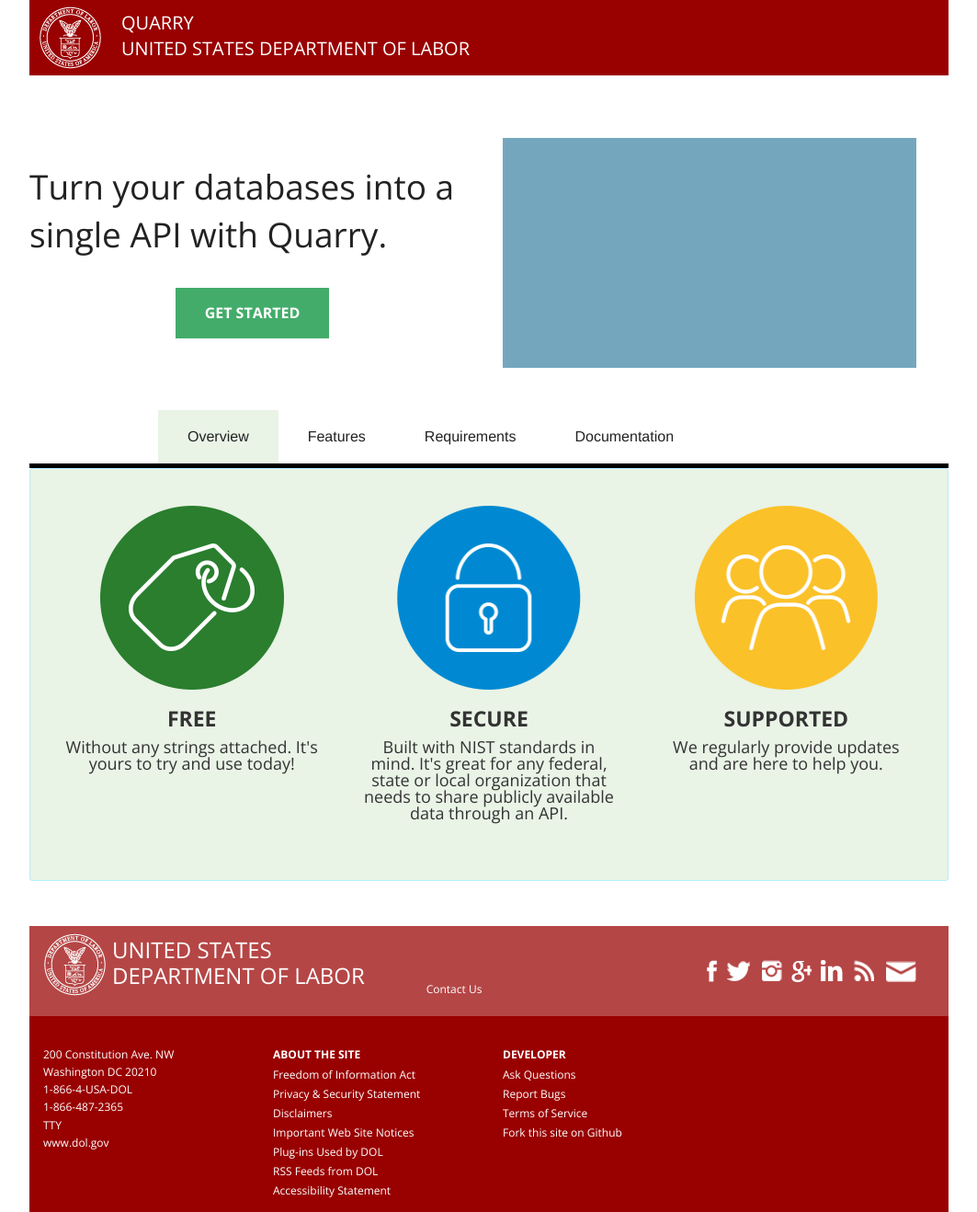
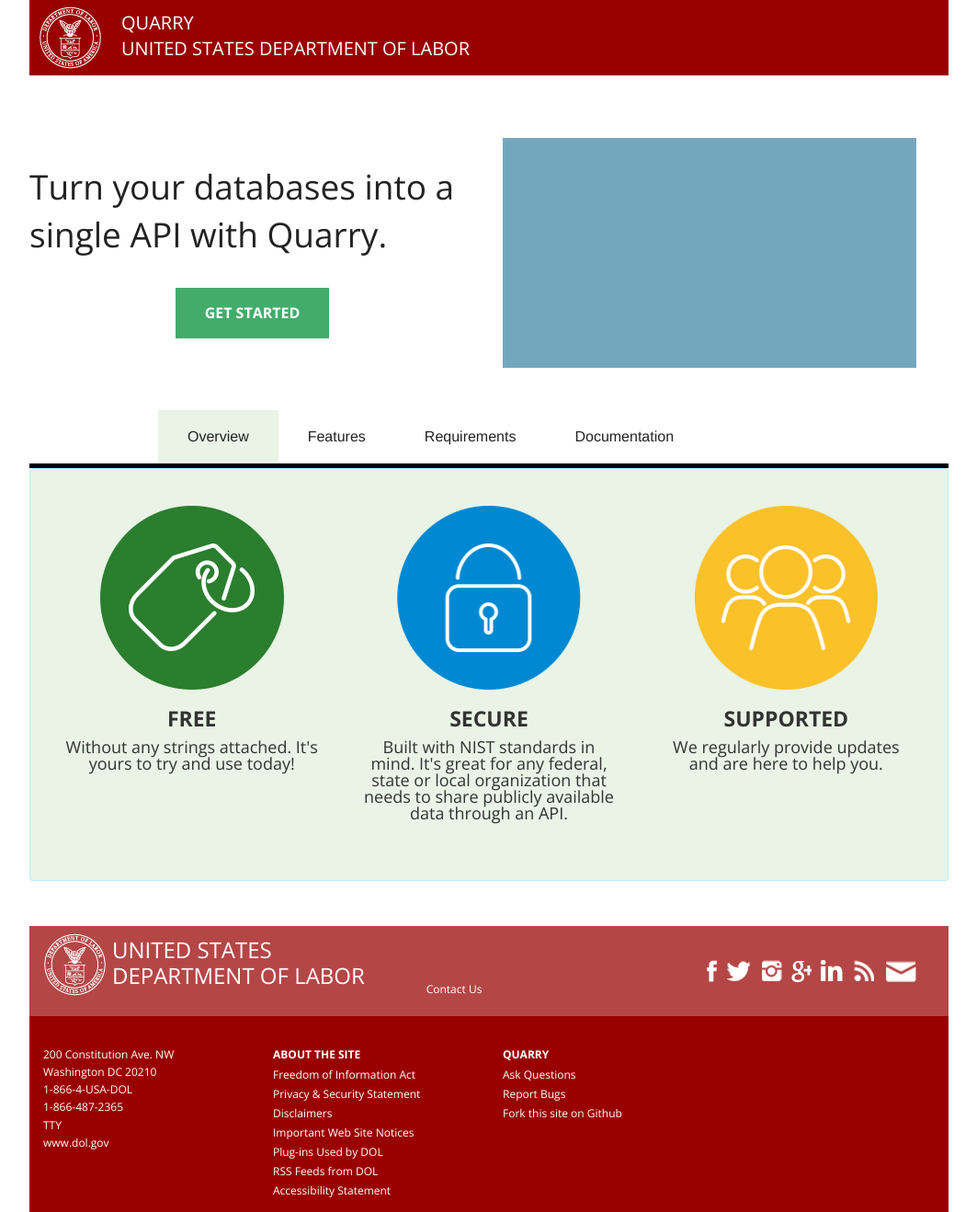
Before and after one commit to USDepartmentofLabor/Quarry, a Jekyll site: the page built from index.md, in a window 1280 px wide. Shown: the whole page at 92% size, without its empty margins (108-1171 px from the left). Built offline with Jekyll 4.4.1, drawn with Linux system fonts in a browser that asks for light colours.

Commit message:
updated footer links

```diff
--- a/_includes/footer.html
+++ b/_includes/footer.html
@@ -48,11 +48,10 @@
                 </ul>
             </div>
             <div class="large-3 columns end line-b-peach">
-                <p><strong>DEVELOPER</strong></p>
+                <p><strong>QUARRY</strong></p>
                 <ul role="navigation">
                     <li><a href="https://opendata.stackexchange.com/questions/ask?tags=labor">Ask Questions</a></li>
                     <li><a href="https://github.com/USDepartmentofLabor/Quarry/issues/new">Report Bugs</a></li>
-                    <li><a href="http://developer.dol.gov/terms-of-service/">Terms of Service</a></li>
                     <li><a href="https://github.com/USDepartmentofLabor/Quarry/tree/gh-pages">Fork this site on Github</a></li>
                 </ul>
             </div>
```
